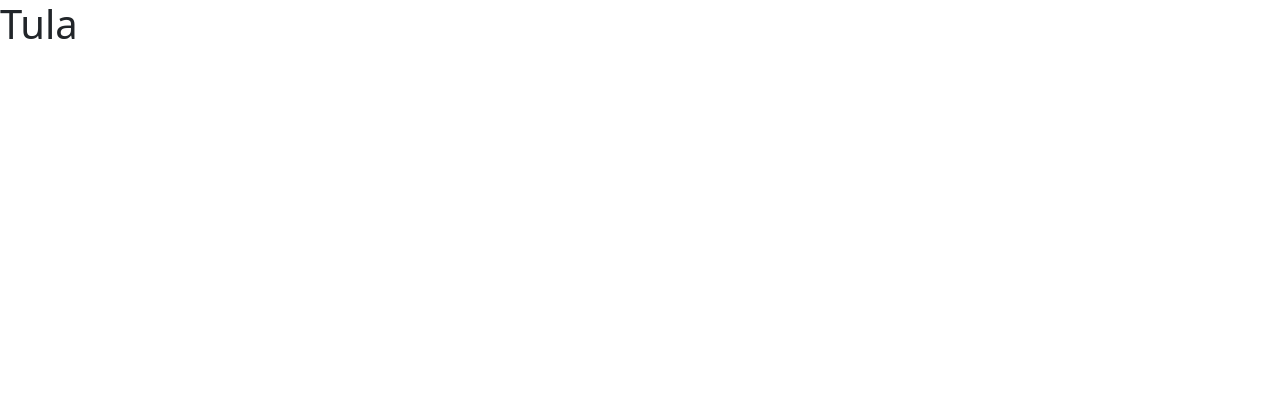
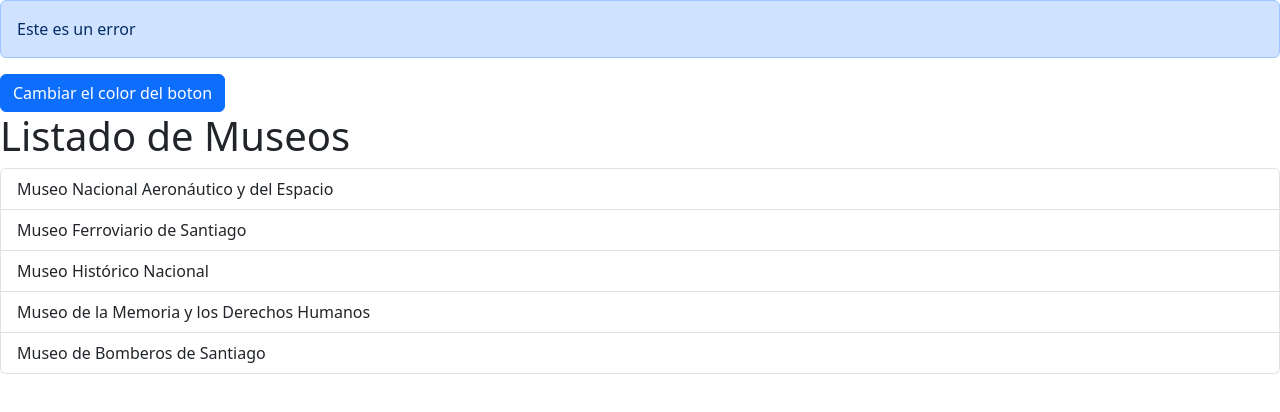
Before and after one commit to pschonffeldt/museos, a React (Vite) app in the folder latest/: page / in a window 1280 px wide. Shown: the top 412 px of the page. Built offline with nearby package versions, Linux system fonts and the light colour scheme.

Commit message:
Created components and simple logic for button color change

```diff
--- /dev/null
+++ b/latest/src/Components/Alert.tsx
@@ -0,0 +1,13 @@
+type AlertProp = {
+  text: string;
+};
+
+const Alert = ({ text }: AlertProp) => {
+  return (
+    <div className="alert alert-primary" role="alert">
+      {text}
+    </div>
+  );
+};
+
+export default Alert;
--- a/latest/src/Components/App.tsx
+++ b/latest/src/Components/App.tsx
@@ -1,14 +1,40 @@
 // Imports
 
 import ListResults from "./ListResults";
+import Alert from "./Alert";
+import Button from "./Button";
+
+// Constants
+
+const items = [
+  "Museo Nacional Aeronáutico y del Espacio",
+  "Museo Ferroviario de Santiago",
+  "Museo Histórico Nacional",
+  "Museo de la Memoria y los Derechos Humanos",
+  "Museo de Bomberos de Santiago",
+];
+
+//Functions
+
+const buttonText = "Cambiar el color del boton";
+
+const handleSelectItem = (item: string) => {
+  console.log(item);
+};
 
 // App
 
 function App() {
   return (
-    <>
-      <ListResults />
-    </>
+    <div>
+      <Alert text="Este es un error" />
+      <Button text={buttonText} />
+      <ListResults
+        items={items}
+        heading="Listado de Museos"
+        onSelectItem={handleSelectItem}
+      />
+    </div>
   );
 }
 
--- a/latest/src/Components/Button.tsx
+++ b/latest/src/Components/Button.tsx
@@ -1,3 +1,44 @@
-export default function Button() {
-  return <div>Button</div>;
-}
+import { useState } from "react";
+
+type ButtonProps = {
+  text: string;
+  onClick?: () => void; // optional custom click handler
+  initialColor?: string; // optional initial color
+};
+
+const colorList = [
+  "primary",
+  "secondary",
+  "success",
+  "danger",
+  "warning",
+  "info",
+  "light",
+  "dark",
+];
+
+const Button = ({ text, onClick, initialColor = "primary" }: ButtonProps) => {
+  // Find the index of the initialColor or default to 0
+  const initialIndex = colorList.indexOf(initialColor);
+  const [colorIndex, setColorIndex] = useState(
+    initialIndex !== -1 ? initialIndex : 0
+  );
+
+  const handleClick = () => {
+    console.log("clicked");
+    if (onClick) onClick(); // Call parent's handler if provided
+    setColorIndex((prevIndex) => (prevIndex + 1) % colorList.length);
+  };
+
+  return (
+    <button
+      type="button"
+      className={`btn btn-${colorList[colorIndex]}`}
+      onClick={handleClick}
+    >
+      {text}
+    </button>
+  );
+};
+
+export default Button;
--- a/latest/src/Components/ListResults.tsx
+++ b/latest/src/Components/ListResults.tsx
@@ -1,5 +1,40 @@
-function ListResults() {
-  return <h1>Tula</h1>;
+// Imports
+import { useState } from "react";
+
+type ListResultsProps = {
+  items: string[];
+  heading: string;
+  onSelectItem: (item: string) => void;
+};
+
+function ListResults({ items, heading, onSelectItem }: ListResultsProps) {
+  // Hook
+  const [selectedIndex, setSelectedIndex] = useState(-1);
+
+  return (
+    <>
+      <h1>{heading}</h1>
+      {items.length === 0 && <p>No se encontró la lista</p>}
+      <ul className="list-group">
+        {items.map((item, index) => (
+          <li
+            className={
+              selectedIndex === index
+                ? "list-group-item active"
+                : "list-group-item"
+            }
+            key={item}
+            onClick={() => {
+              setSelectedIndex(index);
+              onSelectItem(item);
+            }}
+          >
+            {item}
+          </li>
+        ))}
+      </ul>
+    </>
+  );
 }
 
 export default ListResults;
```
Also changed, not shown: 1 other file (tests, documents, lock files or other folders).
